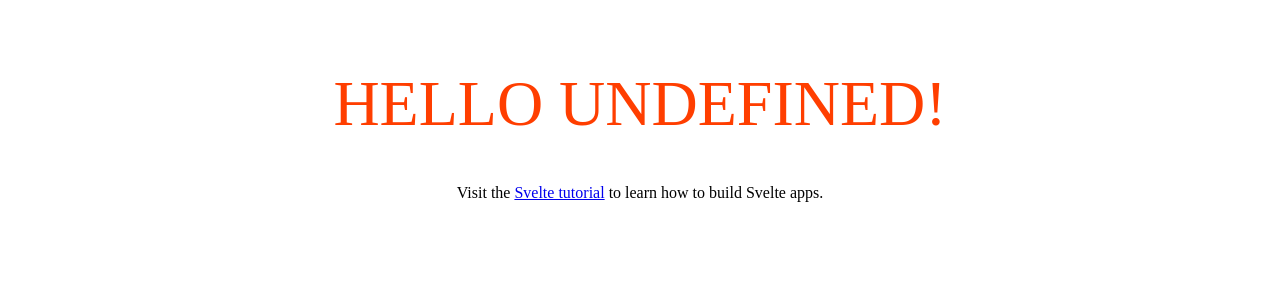
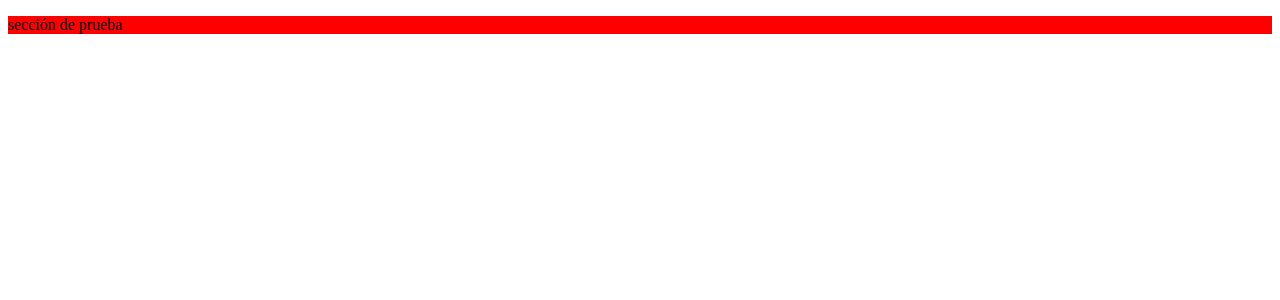
Before and after one commit to Kodefi/Kodefi, a Svelte app: page / in a window 1280 px wide. Shown: the top 300 px of the page. Built offline with nearby package versions, Linux system fonts and the light colour scheme; the HTML template or start-up script is replaced by a standard one.

Commit message:
inicio de proyecto

```diff
--- a/package.json
+++ b/package.json
@@ -4,7 +4,7 @@
   "scripts": {
     "build": "rollup -c",
     "dev": "rollup -c -w",
-    "start": "sirv public",
+    "start": "sirv docs",
     "validate": "svelte-check",
     "deploy": "node scripts/deploy.js"
   },
@@ -12,8 +12,8 @@
     "type": "git",
     "url": "git+https://github.com/Kodefi/Kodefi.git"
   },
-  "author": "Enzo Diaz",
-  "license": "MIT",
+  "author": "Kodefi",
+  "license": "GPL-3.0",
   "bugs": {
     "url": "https://github.com/Kodefi/Kodefi/issues"
   },
--- a/src/App.svelte
+++ b/src/App.svelte
@@ -1,30 +1,11 @@
 <script lang="ts">
-	export let name: string;
+	import Main from "./sections/Main.svelte"
 </script>
 
-<main>
-	<h1>Hello {name}!</h1>
-	<p>Visit the <a href="https://svelte.dev/tutorial">Svelte tutorial</a> to learn how to build Svelte apps.</p>
-</main>
+<div class="main">
+	<Main/>
+</div>
 
 <style>
-	main {
-		text-align: center;
-		padding: 1em;
-		max-width: 240px;
-		margin: 0 auto;
-	}
 
-	h1 {
-		color: #ff3e00;
-		text-transform: uppercase;
-		font-size: 4em;
-		font-weight: 100;
-	}
-
-	@media (min-width: 640px) {
-		main {
-			max-width: none;
-		}
-	}
 </style>
--- /dev/null
+++ b/src/sections/Main.svelte
@@ -0,0 +1,9 @@
+<section>
+    <p>sección de prueba</p>
+</section>
+
+<style>
+    section {
+        background-color: red;
+    }
+</style>
```
Also changed, not shown: 5 other files (tests, documents, lock files or other folders).
